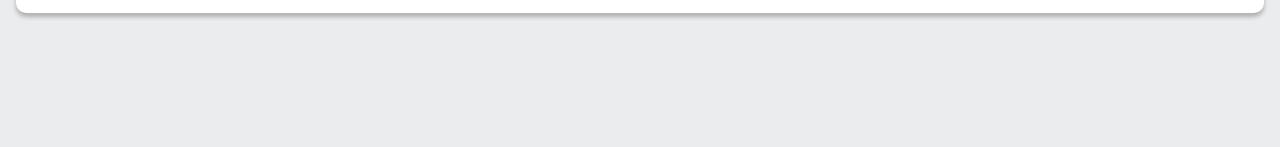
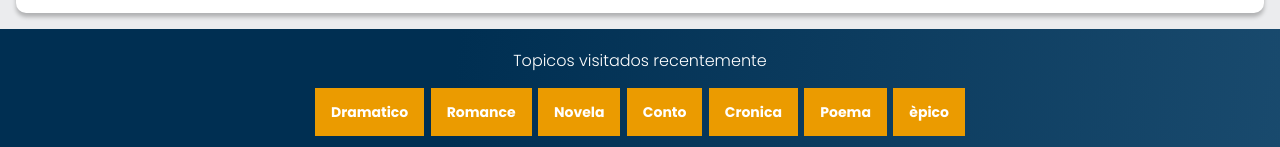
Before and after one commit to lucasdcunha42/bookstore, a plain HTML site: page index.html in a window 1280 px wide. Shown: the part 3339-3486 px from the top of the page. Before the commit the page ends 3368 px from the top, so only its background shows below. Drawn offline with nearby package versions, Linux system fonts and the light colour scheme.

Commit message:
topics section

```diff
--- a/index.html
+++ b/index.html
@@ -133,6 +133,32 @@
         </div>
     </section>
 
+    <section class="topicos">
+        <h2 class="topicos__titulo">Topicos visitados recentemente</h2>
+        <ul class="topicos__lista">
+            <li class="topicos__lista-item">
+                <a href="#" class="topico__lista-link">Dramatico</a>
+            </li>
+            <li class="topicos__lista-item">
+                <a href="#" class="topico__lista-link">Romance</a>
+            </li>
+            <li class="topicos__lista-item">
+                <a href="#" class="topico__lista-link">Novela</a>
+            </li>
+            <li class="topicos__lista-item">
+                <a href="#" class="topico__lista-link">Conto</a>
+            </li>
+            <li class="topicos__lista-item">
+                <a href="#" class="topico__lista-link">Cronica</a>
+            </li>
+            <li class="topicos__lista-item">
+                <a href="#" class="topico__lista-link">Poema</a>
+            </li>
+            <li class="topicos__lista-item">
+                <a href="#" class="topico__lista-link">èpico</a>
+            </li>
+        </ul>
+    </section>
 
     <script src="https://cdn.jsdelivr.net/npm/swiper@8/swiper-bundle.min.js"></script>
     <script>
--- a/styles.css
+++ b/styles.css
@@ -1,6 +1,8 @@
 @import url(/styles/header.css);
 @import url(/styles/banner.css);
 @import url(/styles/carrossel.css);
+@import url(/styles/topicos.css);
+@import url(/styles/footer.css);
 
 @import url('https://fonts.googleapis.com/css2?family=Poppins:wght@300;400;500;700&display=swap');
 
--- /dev/null
+++ b/styles/topicos.css
@@ -0,0 +1,32 @@
+.topicos {
+    background: var(--azul-degrade);
+    padding: 0.5em;
+}
+
+.topicos__titulo {
+    color: var(--branco);
+    font-size: 16px;
+    font-weight: 300;
+    text-align: center;
+    margin: 1em;
+}
+
+.topicos__lista {
+    display: flex;
+    flex-direction: row;
+    flex-wrap: wrap;
+    justify-content: center;
+}
+
+.topicos__lista-item a{
+    text-decoration: none;
+    color: var(--branco);
+    font-size: 14px;
+    font-weight: 700;
+}
+
+.topicos__lista-item {
+    background-color: var(--laranja);
+    padding: 1em;
+    margin: 0.2em;
+}
```
